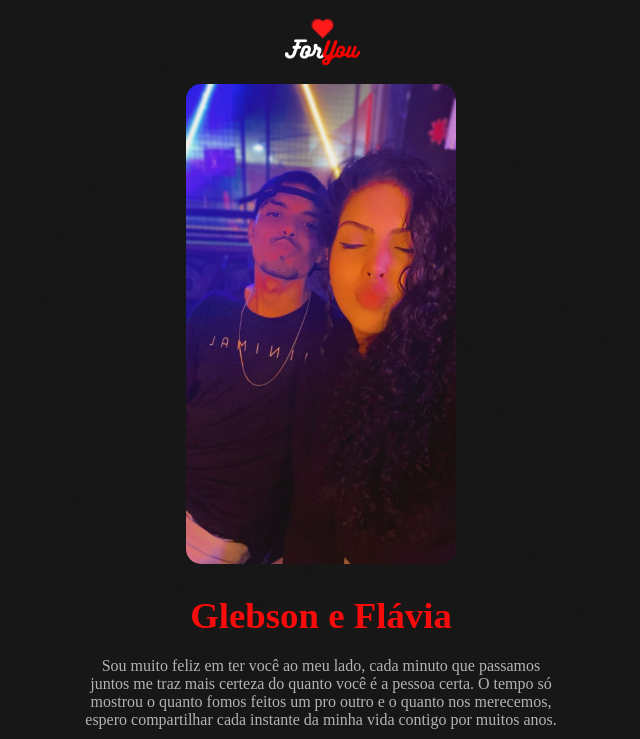
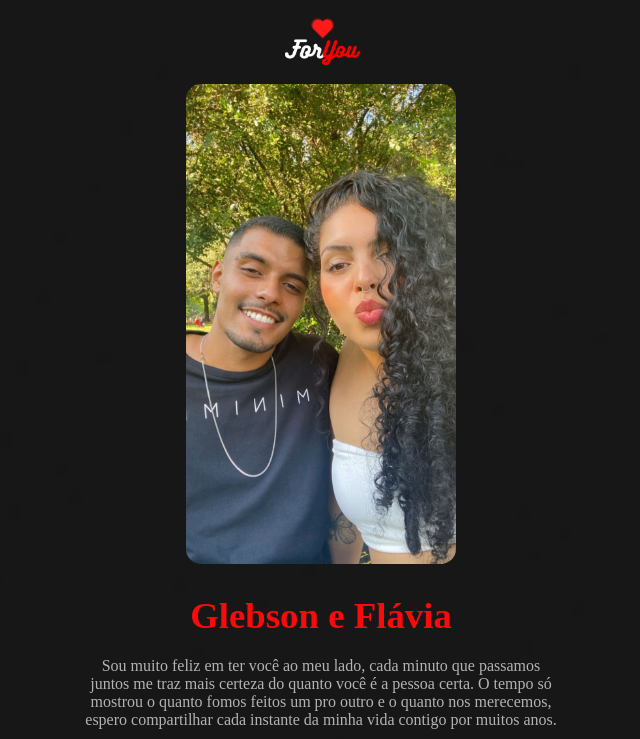
Before and after one commit to S0us4Gl3b/foryou, a plain HTML site: page index.html in a window 1280 px wide. Both pictures are taken after a click on the element 640 px from the left and 400 px from the top of the page. Shown: the top 739 px of the page, without its empty margins (319-959 px from the left). Drawn offline with Linux system fonts and the light colour scheme; a web font is replaced by a local one.

Commit message:
Add files via upload

```diff
--- a/index.html
+++ b/index.html
@@ -8,7 +8,6 @@
     <link rel="stylesheet" href="/src/styles/player.css">
 
     <link rel="stylesheet" href="/src/styles/section-control.css">
-
 
     <title>For You</title>
 </head>
@@ -31,7 +30,7 @@
             </p>
 
             <div id="principal_img">
-                <img src="./src/images/bico.jpg" alt="Imagens do casal">
+                <img id="img-casal" src="./src/images/img-principal/img1.jpg" alt="Imagens do casal">
             </div>
 
             <h1 id="name">
@@ -70,6 +69,8 @@
 
     </section>
 
+
+    <script src="/src/scripts/modificaimagens.js"></script>
     <script src="/src/scripts/player.js"></script>
     <script src="/src/scripts/section-control.js"></script>
     <script src="/src/scripts/contador.js"></script>
--- /dev/null
+++ b/src/scripts/modificaimagens.js
@@ -0,0 +1,45 @@
+document.addEventListener('DOMContentLoaded', () => {
+    let imageIndex = 1; // Começa da primeira imagem
+    const imageElement = document.getElementById('img-casal'); // Elemento da imagem
+
+    // Número total de imagens disponíveis
+    const totalImages = 8; // Ajuste conforme o número real de imagens
+
+    // Função para verificar se a imagem existe
+    function imageExists(src) {
+        return new Promise((resolve, reject) => {
+            const img = new Image();
+            img.onload = () => resolve(true); // Imagem carregada com sucesso
+            img.onerror = () => resolve(false); // Se houver erro ao carregar a imagem
+            img.src = src; // Define o caminho da imagem
+        });
+    }
+
+    // Função para atualizar a imagem
+    async function updateImage() {
+        let imagePath = `src/images/img-principal/img${imageIndex}.jpg`;
+
+        // Verifica se a imagem existe
+        const exists = await imageExists(imagePath);
+
+        if (exists) {
+            imageElement.src = imagePath; // Exibe a imagem
+            imageIndex++; // Incrementa para a próxima imagem
+
+            // Se o índice ultrapassar o número total de imagens, reinicia para 1
+            if (imageIndex > totalImages) {
+                imageIndex = 1;
+            }
+        } else {
+            // Se a imagem não existir, volta para img1.jpg
+            imageIndex = 1;
+            imageElement.src = `src/images/img-principal/img${imageIndex}.jpg`; // Exibe a primeira imagem
+        }
+    }
+
+    // Inicia a troca automática de imagens
+    setInterval(updateImage, 2000); // Troca a imagem a cada 2 segundos
+
+    // Exibe a primeira imagem assim que a página carrega
+    window.onload = updateImage;
+});
```
Also changed, not shown: src/images/img-principal/img1.jpg (added), src/images/img-principal/img2.jpg (added), src/images/img-principal/img3.jpg (added), src/images/img-principal/img4.jpg (added), src/images/img-principal/img5.jpg (added).
